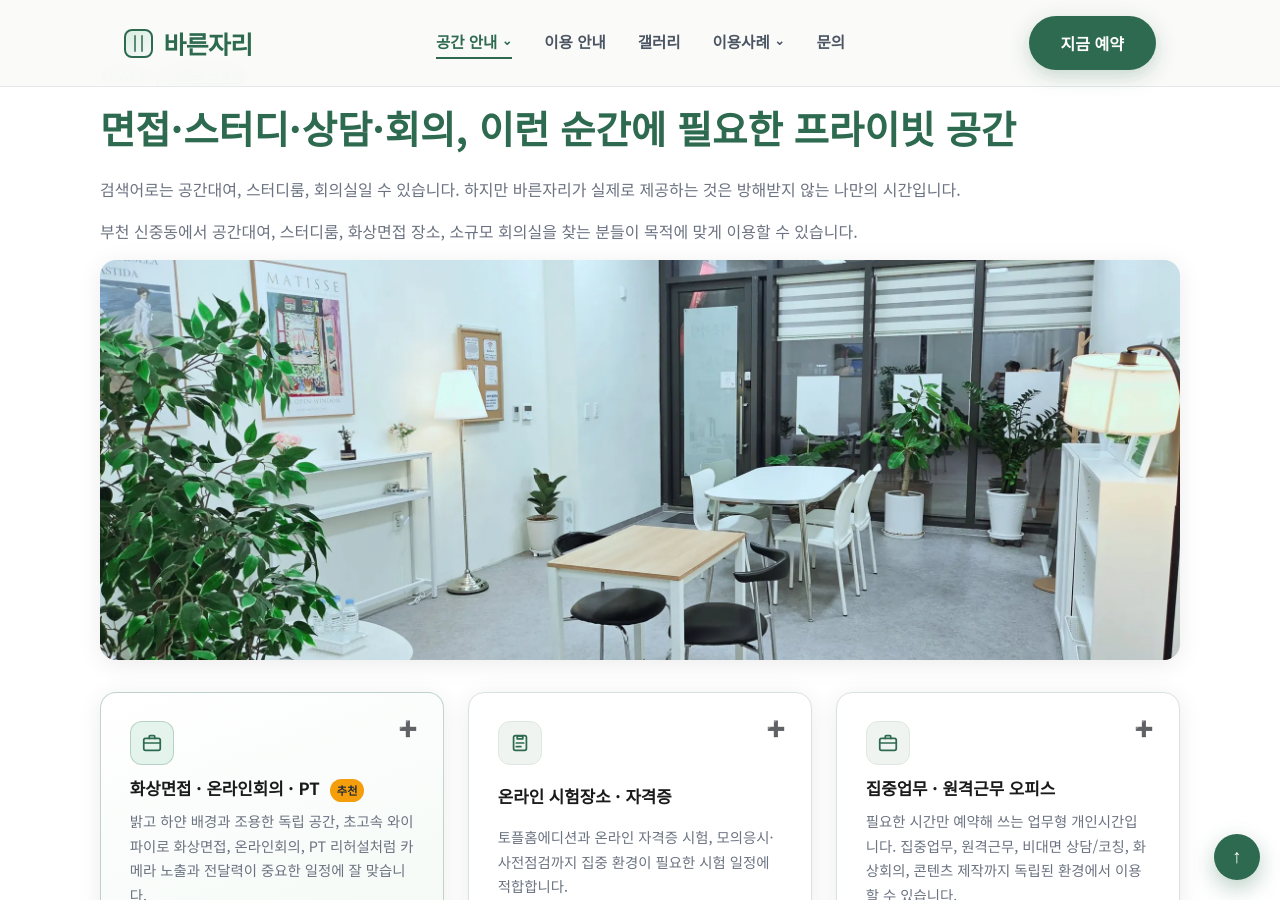
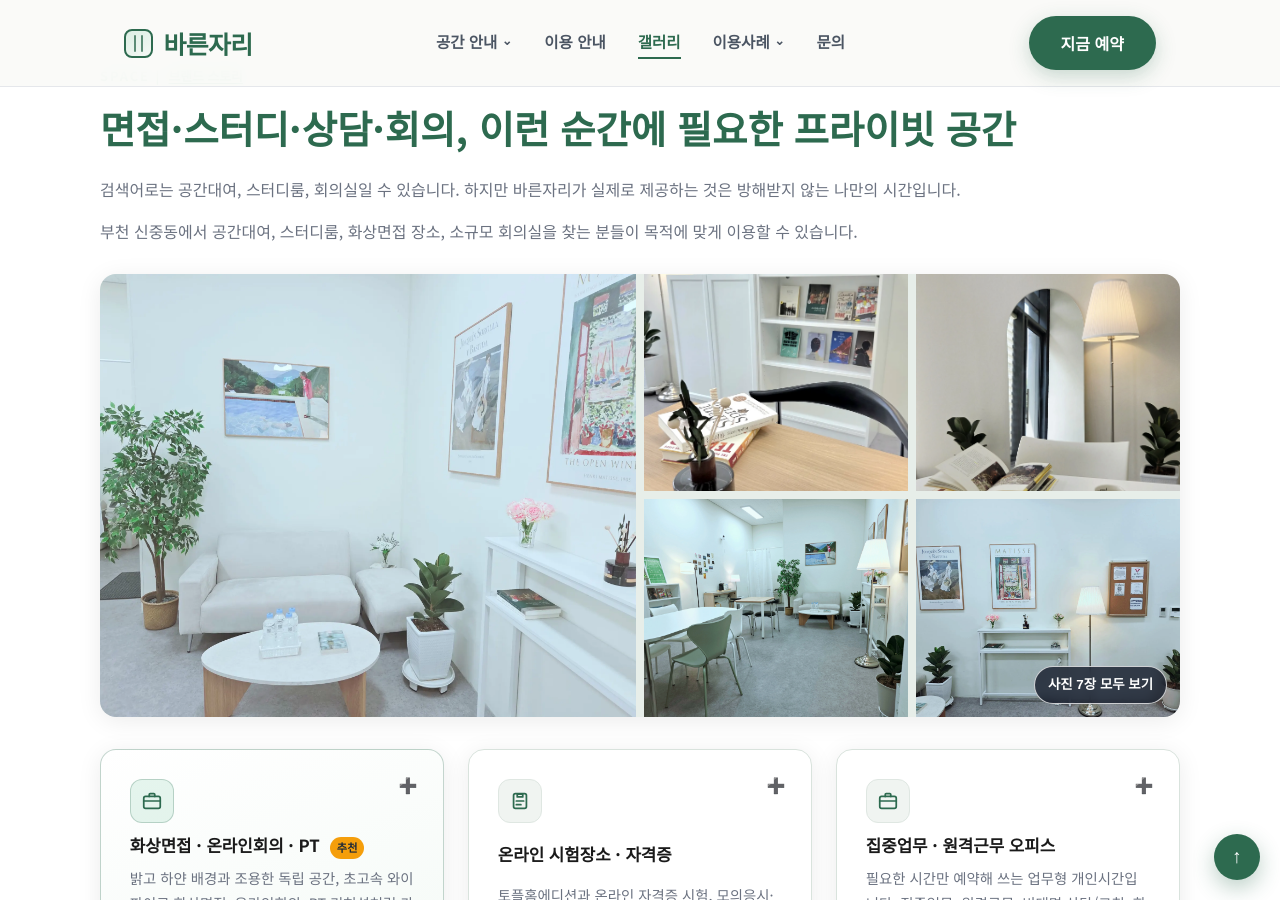
Before and after one commit to bareunspace/blog, a Jekyll site: the page built from index.html, in a window 1280 px wide and 900 px high, scrolled down 776 px. Built offline with Jekyll 4.4.1, drawn with Linux system fonts in a browser that asks for light colours; some of the changed text lies outside the part shown.

Commit message:
갤러리

```diff
--- a/_includes/footer.html
+++ b/_includes/footer.html
@@ -18,6 +18,7 @@
     <button type="button" class="lightbox-nav lightbox-prev" id="lightboxPrev" aria-label="이전 이미지">‹</button>
     <button type="button" class="lightbox-close" id="lightboxClose" aria-label="닫기">✕</button>
     <img id="lightboxImage" src="" alt="" />
+    <p class="lightbox-counter" id="lightboxCounter" aria-live="polite">1 / 1</p>
     <button type="button" class="lightbox-nav lightbox-next" id="lightboxNext" aria-label="다음 이미지">›</button>
   </div>
 </div>
--- a/index.html
+++ b/index.html
@@ -47,8 +47,49 @@ script_version: 20260718-4
       <h2 class="section-title">면접·스터디·상담·회의, 이런 순간에 필요한 프라이빗 공간</h2>
       <p class="section-desc">검색어로는 공간대여, 스터디룸, 회의실일 수 있습니다. 하지만 바른자리가 실제로 제공하는 것은 방해받지 않는 나만의 시간입니다.</p>
       <p class="section-desc">부천 신중동에서 공간대여, 스터디룸, 화상면접 장소, 소규모 회의실을 찾는 분들이 목적에 맞게 이용할 수 있습니다.</p>
-      <div class="space-hero">
-        <img src="images/06.webp" alt="바른자리 내부 전경" loading="lazy" width="4000" height="3000" />
+      <div class="space-gallery" id="gallery" aria-label="바른자리 공간 사진">
+        <div class="space-gallery-track" id="galleryTrack">
+          <figure class="gallery-item space-gallery-item space-gallery-featured">
+            <button type="button" class="gallery-open" data-src="images/09.webp" data-alt="바른자리 전체 공간 와이드 뷰" aria-label="바른자리 전체 공간 와이드 뷰 확대 보기">
+              <img src="images/09.webp" alt="바른자리 전체 공간 와이드 뷰" loading="lazy" width="4000" height="3000" />
+            </button>
+          </figure>
+          <figure class="gallery-item space-gallery-item">
+            <button type="button" class="gallery-open" data-src="images/03.webp" data-alt="바른자리 테이블과 책, 아늑한 조명" aria-label="바른자리 테이블과 책, 아늑한 조명 확대 보기">
+              <img src="images/03.webp" alt="바른자리 테이블과 책, 아늑한 조명" loading="lazy" width="2252" height="4000" />
+            </button>
+          </figure>
+          <figure class="gallery-item space-gallery-item">
+            <button type="button" class="gallery-open" data-src="images/04.webp" data-alt="바른자리 창가 테이블 포인트" aria-label="바른자리 창가 테이블 포인트 확대 보기">
+              <img src="images/04.webp" alt="바른자리 창가 테이블 포인트" loading="lazy" width="2252" height="3362" />
+            </button>
+          </figure>
+          <figure class="gallery-item space-gallery-item">
+            <button type="button" class="gallery-open" data-src="images/10.webp" data-alt="바른자리 소파 라운지 공간" aria-label="바른자리 소파 라운지 공간 확대 보기">
+              <img src="images/10.webp" alt="바른자리 소파 라운지 공간" loading="lazy" width="4000" height="3000" />
+            </button>
+          </figure>
+          <figure class="gallery-item space-gallery-item">
+            <button type="button" class="gallery-open" data-src="images/12.webp" data-alt="바른자리 아트월과 스탠드 조명" aria-label="바른자리 아트월과 스탠드 조명 확대 보기">
+              <img src="images/12.webp" alt="바른자리 아트월과 스탠드 조명" loading="lazy" width="4000" height="3000" />
+              <span class="space-gallery-overlay" id="spaceGalleryOverlay">사진 전체보기</span>
+            </button>
+          </figure>
+          <figure class="gallery-item space-gallery-item">
+            <button type="button" class="gallery-open" data-src="images/14.webp" data-alt="바른자리 테이블과 미러 포인트 공간" aria-label="바른자리 테이블과 미러 포인트 공간 확대 보기">
+              <img src="images/14.webp" alt="바른자리 테이블과 미러 포인트 공간" loading="lazy" width="4000" height="3000" />
+            </button>
+          </figure>
+          <figure class="gallery-item space-gallery-item">
+            <button type="button" class="gallery-open" data-src="images/15.webp" data-alt="바른자리 공간 디테일 컷" aria-label="바른자리 공간 디테일 컷 확대 보기">
+              <img src="images/15.webp" alt="바른자리 공간 디테일 컷" loading="lazy" width="1052" height="2052" />
+            </button>
+          </figure>
+        </div>
+        <div class="space-gallery-mobile-ui" aria-hidden="true">
+          <span class="space-gallery-count" id="spaceGalleryCount">1 / 1</span>
+          <div class="space-gallery-dots" id="spaceGalleryDots"></div>
+        </div>
       </div>
       <div class="features-grid">
         <div class="feature-card feature-toggle feature-card-primary" id="videoInterviewToggle" role="button" tabindex="0" aria-expanded="false" aria-controls="videoInterviewPanel">
@@ -352,60 +393,6 @@ script_version: 20260718-4
     </div>
   </section>
 
-  <!-- ── Gallery ── -->
-  <section id="gallery">
-    <div class="section-inner">
-      <p class="section-label">Gallery</p>
-      <h2 class="section-title">공간 사진</h2>
-      <p class="section-desc">예약 전 실제 분위기와 좌석, 조명, 동선을 확인해 보세요.</p>
-      <div class="gallery-masonry" id="galleryTrack" aria-label="갤러리 탐색">
-          <figure class="gallery-item wide">
-            <button type="button" class="gallery-open" data-src="images/09.webp" data-alt="바른자리 전체 공간 와이드 뷰" aria-label="이미지 확대 보기">
-              <img src="images/09.webp" alt="바른자리 전체 공간 와이드 뷰" loading="lazy" width="4000" height="3000" />
-            </button>
-          </figure>
-          <figure class="gallery-item portrait">
-            <button type="button" class="gallery-open" data-src="images/03.webp" data-alt="바른자리 테이블과 책, 아늑한 조명" aria-label="이미지 확대 보기">
-              <img src="images/03.webp" alt="바른자리 테이블과 책, 아늑한 조명" loading="lazy" width="2252" height="4000" />
-            </button>
-          </figure>
-          <figure class="gallery-item portrait">
-            <button type="button" class="gallery-open" data-src="images/04.webp" data-alt="바른자리 창가 테이블 포인트" aria-label="이미지 확대 보기">
-              <img src="images/04.webp" alt="바른자리 창가 테이블 포인트" loading="lazy" width="2252" height="3362" />
-            </button>
-          </figure>
-          <figure class="gallery-item">
-            <button type="button" class="gallery-open" data-src="images/10.webp" data-alt="바른자리 소파 라운지 공간" aria-label="이미지 확대 보기">
-              <img src="images/10.webp" alt="바른자리 소파 라운지 공간" loading="lazy" width="4000" height="3000" />
-            </button>
-          </figure>
-          <figure class="gallery-item">
-            <button type="button" class="gallery-open" data-src="images/12.webp" data-alt="바른자리 아트월과 스탠드 조명" aria-label="이미지 확대 보기">
-              <img src="images/12.webp" alt="바른자리 아트월과 스탠드 조명" loading="lazy" width="4000" height="3000" />
-            </button>
-          </figure>
-          <figure class="gallery-item wide">
-            <button type="button" class="gallery-open" data-src="images/14.webp" data-alt="바른자리 테이블과 미러 포인트 공간" aria-label="이미지 확대 보기">
-              <img src="images/14.webp" alt="바른자리 테이블과 미러 포인트 공간" loading="lazy" width="4000" height="3000" />
-            </button>
-          </figure>
-          <figure class="gallery-item">
-            <button type="button" class="gallery-open" data-src="images/15.webp" data-alt="바른자리 공간 디테일 컷" aria-label="이미지 확대 보기">
-              <img src="images/15.webp" alt="바른자리 공간 디테일 컷" loading="lazy" width="1052" height="2052" />
-            </button>
-          </figure>
-          <figure class="gallery-item portrait">
-            <button type="button" class="gallery-open" data-src="images/poster_hotday.webp" data-alt="바른자리 여름 이벤트: 에어컨 빵빵하게 켜고 시원하게 놀 수 있는 곳" aria-label="이미지 확대 보기">
-              <img src="images/poster_hotday.webp" alt="바른자리 여름 이벤트: 에어컨 빵빵하게 켜고 시원하게 놀 수 있는 곳" loading="lazy" width="1200" height="1810" />
-            </button>
-          </figure>
-      </div>
-      <div class="gallery-load-more-wrap">
-        <button type="button" class="gallery-load-more" id="galleryLoadMore">사진 더 보기</button>
-      </div>
-    </div>
-  </section>
-
   <!-- ── Practical Guides ── -->
   <section id="practical-guides" class="blog-guides-section">
     <div class="section-inner">
--- a/scripts/main.js
+++ b/scripts/main.js
@@ -5,8 +5,11 @@
     const lightboxClose = document.getElementById('lightboxClose');
     const lightboxPrev = document.getElementById('lightboxPrev');
     const lightboxNext = document.getElementById('lightboxNext');
+    const lightboxCounter = document.getElementById('lightboxCounter');
     const galleryTrack = document.getElementById('galleryTrack');
-    const galleryLoadMore = document.getElementById('galleryLoadMore');
+    const spaceGalleryCount = document.getElementById('spaceGalleryCount');
+    const spaceGalleryDots = document.getElementById('spaceGalleryDots');
+    const spaceGalleryOverlay = document.getElementById('spaceGalleryOverlay');
     const navToggle = document.getElementById('navToggle');
     const navLinks = document.querySelector('.nav-links');
     const navSectionLinks = document.querySelectorAll('.nav-links a[href^="#"]');
@@ -55,8 +58,6 @@
     const blogTopicCards = Array.from(document.querySelectorAll('.blog-topic-card'));
     const postReactionsRoot = document.querySelector('[data-post-reaction]');
     const FEATURE_PANEL_ANIM_MS = 150;
-    const GALLERY_INITIAL_VISIBLE = 6;
-    const GALLERY_LOAD_STEP = 3;
     const BLOG_GUIDE_INITIAL_VISIBLE = 3;
     const BLOG_GUIDE_LOAD_STEP = 3;
     const HOME_GUIDE_INITIAL_VISIBLE = 3;
@@ -67,12 +68,12 @@
     const USECASE_LOAD_STEP = 3;
     let scrollLockTop = 0;
     let currentGalleryIndex = -1;
+    let lightboxTouchStartX = 0;
+    let lightboxTouchStartY = 0;
     let useCaseItems = [];
     let useCaseVisibleCount = USECASE_INITIAL_VISIBLE;
     let useCaseActiveCategory = 'all';
     let featurePanelCleanupTimer = 0;
-    let galleryVisibleCount = GALLERY_INITIAL_VISIBLE;
-    let refreshGalleryItemsVisibility = () => {};
 
     const getGalleryItems = () => {
       return Array.from(document.querySelectorAll('.gallery-open'));
@@ -271,6 +272,9 @@
       currentGalleryIndex = normalizedIndex;
       const button = galleryItems[normalizedIndex];
       openLightbox(button.dataset.src, button.dataset.alt);
+      if (lightboxCounter) {
+        lightboxCounter.textContent = `${normalizedIndex + 1} / ${galleryItems.length}`;
+      }
     };
 
     const showPrevImage = () => {
@@ -296,6 +300,9 @@
       lightbox.classList.remove('open');
       lightbox.setAttribute('aria-hidden', 'true');
       lightboxImage.src = '';
+      if (lightboxCounter) {
+        lightboxCounter.textContent = '1 / 1';
+      }
       document.body.style.position = '';
       document.body.style.top = '';
       document.body.style.width = '';
@@ -360,52 +367,95 @@
     bindGalleryOpenButtons();
     attachGalleryImageFallback();
 
-    const setupGalleryLoadMore = () => {
-      if (!galleryTrack || !galleryLoadMore) {
-        return;
-      }
-
-      const initialItems = Array.from(galleryTrack.querySelectorAll('.gallery-item'));
-      if (!initialItems.length) {
-        galleryLoadMore.hidden = true;
-        return;
-      }
-
-      galleryVisibleCount = Math.min(GALLERY_INITIAL_VISIBLE, initialItems.length);
-
-      const renderGalleryItems = () => {
-        const items = Array.from(galleryTrack.querySelectorAll('.gallery-item'));
-        if (!items.length) {
-          galleryLoadMore.hidden = true;
-          galleryLoadMore.disabled = true;
+    const setupSpaceGalleryCarousel = () => {
+      if (!galleryTrack || !spaceGalleryCount || !spaceGalleryDots) {
+        return;
+      }
+
+      const items = Array.from(galleryTrack.querySelectorAll('.space-gallery-item'));
+      if (!items.length) {
+        return;
+      }
+
+      if (spaceGalleryOverlay) {
+        spaceGalleryOverlay.textContent = `사진 ${items.length}장 모두 보기`;
+      }
+      spaceGalleryDots.innerHTML = '';
+      const dots = items.map((_, index) => {
+        const dot = document.createElement('span');
+        dot.className = 'space-gallery-dot';
+        dot.setAttribute('aria-hidden', 'true');
+        spaceGalleryDots.appendChild(dot);
+        dot.addEventListener('click', () => {
+          items[index].scrollIntoView({ behavior: 'smooth', block: 'nearest', inline: 'center' });
+        });
+        return dot;
+      });
+
+      const setActiveIndex = (index) => {
+        const normalizedIndex = Math.max(0, Math.min(index, items.length - 1));
+        spaceGalleryCount.textContent = `${normalizedIndex + 1} / ${items.length}`;
+        dots.forEach((dot, dotIndex) => {
+          dot.classList.toggle('is-active', dotIndex === normalizedIndex);
+        });
+      };
+
+      const updateFromScroll = () => {
+        const trackRect = galleryTrack.getBoundingClientRect();
+        const trackCenter = trackRect.left + trackRect.width / 2;
+        let activeIndex = 0;
+        let closestDistance = Number.POSITIVE_INFINITY;
+
+        items.forEach((item, index) => {
+          const itemRect = item.getBoundingClientRect();
+          const itemCenter = itemRect.left + itemRect.width / 2;
+          const distance = Math.abs(trackCenter - itemCenter);
+          if (distance < closestDistance) {
+            closestDistance = distance;
+            activeIndex = index;
+          }
+        });
+
+        setActiveIndex(activeIndex);
+      };
+
+      galleryTrack.addEventListener('scroll', () => {
+        window.requestAnimationFrame(updateFromScroll);
+      }, { passive: true });
+      window.addEventListener('resize', updateFromScroll);
+      setActiveIndex(0);
+    };
+
+    const setupLightboxSwipe = () => {
+      if (!lightboxImage) {
+        return;
+      }
+
+      lightboxImage.addEventListener('touchstart', (event) => {
+        const touch = event.changedTouches[0];
+        lightboxTouchStartX = touch.clientX;
+        lightboxTouchStartY = touch.clientY;
+      }, { passive: true });
+
+      lightboxImage.addEventListener('touchend', (event) => {
+        if (!lightbox.classList.contains('open')) {
           return;
         }
 
-        galleryVisibleCount = Math.min(galleryVisibleCount, items.length);
-
-        items.forEach((item, index) => {
-          item.classList.toggle('is-hidden', index >= galleryVisibleCount);
-        });
-
-        const isDone = galleryVisibleCount >= items.length;
-        galleryLoadMore.hidden = isDone;
-        galleryLoadMore.disabled = isDone;
-      };
-
-      refreshGalleryItemsVisibility = renderGalleryItems;
-
-      galleryLoadMore.addEventListener('click', () => {
-        const totalItems = galleryTrack.querySelectorAll('.gallery-item').length;
-        galleryVisibleCount = Math.min(totalItems, galleryVisibleCount + GALLERY_LOAD_STEP);
-        renderGalleryItems();
-        trackEvent('click_gallery_load_more', withBranchContext({
-          placement: 'gallery',
-          visible_count: galleryVisibleCount,
-          total_count: totalItems
-        }));
-      });
-
-      renderGalleryItems();
+        const touch = event.changedTouches[0];
+        const deltaX = touch.clientX - lightboxTouchStartX;
+        const deltaY = touch.clientY - lightboxTouchStartY;
+
+        if (Math.abs(deltaX) < 48 || Math.abs(deltaX) < Math.abs(deltaY) * 1.25) {
+          return;
+        }
+
+        if (deltaX > 0) {
+          showPrevImage();
+        } else {
+          showNextImage();
+        }
+      }, { passive: true });
     };
 
     const setupBlogGuideLoadMore = () => {
@@ -1940,7 +1990,8 @@
     updateActiveNavLink();
     updatePromoCountdown();
     setupMobileCtaVariant();
-    setupGalleryLoadMore();
+    setupSpaceGalleryCarousel();
+    setupLightboxSwipe();
     setupBlogGuideLoadMore();
     setupHomeGuideLoadMore();
     setupBlogFieldFilters();
--- a/styles/main.css
+++ b/styles/main.css
@@ -876,16 +876,81 @@ section { padding: 5rem 1.5rem; }
 #space .section-inner {
   position: relative;
 }
-.space-hero {
+.space-gallery {
+  scroll-margin-top: 92px;
+  margin: 1.8rem 0 2rem;
+}
+.space-gallery-track {
+  display: grid;
+  grid-template-columns: repeat(4, minmax(0, 1fr));
+  grid-template-rows: repeat(2, minmax(0, 1fr));
+  gap: .5rem;
+  aspect-ratio: 2 / .82;
+  overflow: hidden;
   border-radius: var(--radius);
+  box-shadow: var(--shadow);
+  background: #e7eee9;
+}
+.space-gallery-item {
+  position: relative;
+  min-width: 0;
+  min-height: 0;
+  margin: 0;
+  border-radius: 0;
+  box-shadow: none;
+  background: #fff;
   overflow: hidden;
-  box-shadow: var(--shadow);
-  margin-bottom: 2rem;
-}
-.space-hero img {
+}
+.space-gallery-item:hover {
+  transform: none;
+  box-shadow: none;
+}
+.space-gallery-featured {
+  grid-column: span 2;
+  grid-row: span 2;
+}
+.space-gallery-item:nth-child(n + 6) {
+  display: none;
+}
+.space-gallery-item button,
+.gallery-item button {
+  border: 0;
   width: 100%;
-  height: min(48vw, 400px);
+  height: 100%;
+  padding: 0;
+  background: transparent;
+  cursor: zoom-in;
+  display: block;
+  position: relative;
+}
+.space-gallery-item img {
+  width: 100%;
+  height: 100%;
   object-fit: cover;
+  transition: transform .28s ease;
+}
+.space-gallery-item button:hover img {
+  transform: scale(1.025);
+}
+.space-gallery-overlay {
+  position: absolute;
+  inset: auto .8rem .8rem auto;
+  min-height: 38px;
+  display: inline-flex;
+  align-items: center;
+  justify-content: center;
+  border-radius: 999px;
+  border: 1px solid rgba(255,255,255,.76);
+  background: rgba(17,24,39,.78);
+  color: #fff;
+  padding: .48rem .82rem;
+  font-size: .84rem;
+  font-weight: 800;
+  line-height: 1.2;
+  backdrop-filter: blur(5px);
+}
+.space-gallery-mobile-ui {
+  display: none;
 }
 .features-grid {
   display: grid;
@@ -1444,16 +1509,7 @@ section { padding: 5rem 1.5rem; }
   color: var(--muted);
 }
 
-/* ── Gallery ── */
-#gallery {
-  background: #fffdf8;
-  padding-top: 5.5rem;
-  padding-bottom: 5rem;
-}
-.gallery-masonry {
-  column-count: 3;
-  column-gap: 1rem;
-}
+/* ── Gallery / Lightbox ── */
 .gallery-item {
   break-inside: avoid;
   margin: 0 0 1rem;
@@ -1471,32 +1527,22 @@ section { padding: 5rem 1.5rem; }
   width: 100%;
   height: auto;
 }
+.space-gallery .space-gallery-item {
+  margin: 0;
+  border-radius: 0;
+  box-shadow: none;
+  transition: none;
+}
+.space-gallery .space-gallery-item:hover {
+  transform: none;
+  box-shadow: none;
+}
+.space-gallery .space-gallery-item img {
+  height: 100%;
+}
 .gallery-item.is-hidden {
   display: none;
 }
-.gallery-load-more-wrap {
-  margin-top: .4rem;
-  display: flex;
-  justify-content: center;
-}
-.gallery-load-more {
-  border: 1px solid #d1d5db;
-  border-radius: 999px;
-  background: #fff;
-  color: #1f2937;
-  padding: .58rem 1.15rem;
-  font-size: .86rem;
-  font-weight: 700;
-  cursor: pointer;
-  transition: background var(--transition), color var(--transition), border-color var(--transition), transform var(--transition);
-}
-.gallery-load-more:hover {
-  background: var(--primary);
-  color: #fff;
-  border-color: var(--primary);
-  transform: translateY(-1px);
-}
-
 /* ── Lightbox ── */
 .lightbox {
   position: fixed;
@@ -1537,7 +1583,7 @@ section { padding: 5rem 1.5rem; }
 }
 .lightbox-content img {
   width: 100%;
-  max-height: calc(90vh - 48px);
+  max-height: calc(90vh - 84px);
   object-fit: contain;
   border-radius: var(--radius);
   box-shadow: 0 18px 50px rgba(0,0,0,.35);
@@ -1601,13 +1647,17 @@ section { padding: 5rem 1.5rem; }
   outline: 3px solid rgba(244,162,97,.95);
   outline-offset: 2px;
 }
-.gallery-item button {
-  border: 0;
-  width: 100%;
-  padding: 0;
-  background: transparent;
-  cursor: zoom-in;
-  display: block;
+.lightbox-counter {
+  min-height: 28px;
+  border-radius: 999px;
+  background: rgba(15,23,42,.72);
+  color: #fff;
+  padding: .26rem .72rem;
+  font-size: .84rem;
+  font-weight: 800;
+  line-height: 1.4;
+  box-shadow: 0 8px 20px rgba(0,0,0,.28);
+  backdrop-filter: blur(4px);
 }
 
 /* ── Tags ── */
@@ -2987,11 +3037,85 @@ main.tutoring-guide .guide-booking-panel .section-desc {
     font-size: .8rem;
     line-height: 1.55;
   }
-  .space-hero img,
+  .space-gallery {
+    margin: 1.25rem -1rem 1.6rem;
+    scroll-margin-top: 82px;
+    overflow: hidden;
+  }
+  .space-gallery-track {
+    display: flex;
+    grid-template-columns: none;
+    grid-template-rows: none;
+    gap: .75rem;
+    aspect-ratio: auto;
+    overflow-x: auto;
+    overflow-y: hidden;
+    padding: 0 1rem .25rem;
+    border-radius: 0;
+    box-shadow: none;
+    background: transparent;
+    scroll-snap-type: x mandatory;
+    overscroll-behavior-x: contain;
+    -webkit-overflow-scrolling: touch;
+    scrollbar-width: none;
+  }
+  .space-gallery-track::-webkit-scrollbar {
+    display: none;
+  }
+  .space-gallery .space-gallery-item,
+  .space-gallery .space-gallery-item:nth-child(n + 6) {
+    display: block;
+    flex: 0 0 calc(100vw - 2rem);
+    aspect-ratio: 4 / 3;
+    border-radius: 14px;
+    overflow: hidden;
+    scroll-snap-align: center;
+    background: #eef3ef;
+  }
+  .space-gallery-featured {
+    grid-column: auto;
+    grid-row: auto;
+  }
+  .space-gallery-overlay {
+    display: none;
+  }
+  .space-gallery-mobile-ui {
+    display: flex;
+    align-items: center;
+    justify-content: center;
+    gap: .65rem;
+    margin-top: .55rem;
+    padding: 0 1rem;
+  }
+  .space-gallery-count {
+    min-width: 48px;
+    border-radius: 999px;
+    background: rgba(17,24,39,.78);
+    color: #fff;
+    padding: .18rem .55rem;
+    font-size: .75rem;
+    font-weight: 800;
+    line-height: 1.5;
+    text-align: center;
+  }
+  .space-gallery-dots {
+    display: flex;
+    align-items: center;
+    justify-content: center;
+    gap: .32rem;
+  }
+  .space-gallery-dot {
+    width: 6px;
+    height: 6px;
+    border-radius: 999px;
+    background: #c8d4cd;
+    transition: width var(--transition), background var(--transition);
+  }
+  .space-gallery-dot.is-active {
+    width: 18px;
+    background: var(--primary);
+  }
   .about-photo img { height: 260px; min-height: 260px; }
-  .gallery-masonry {
-    column-count: 2;
-  }
   .tag-group {
     grid-template-columns: 1fr;
     gap: .45rem;
@@ -3064,9 +3188,6 @@ main.tutoring-guide .guide-booking-panel .section-desc {
     margin-top: .35rem;
     margin-left: 0;
   }
-  .gallery-masonry {
-    column-count: 1;
-  }
 }
 @media (max-width: 960px) {
   .blog-section-heading {
```
Also changed, not shown: other parts of index.html (+2 -2 lines).
